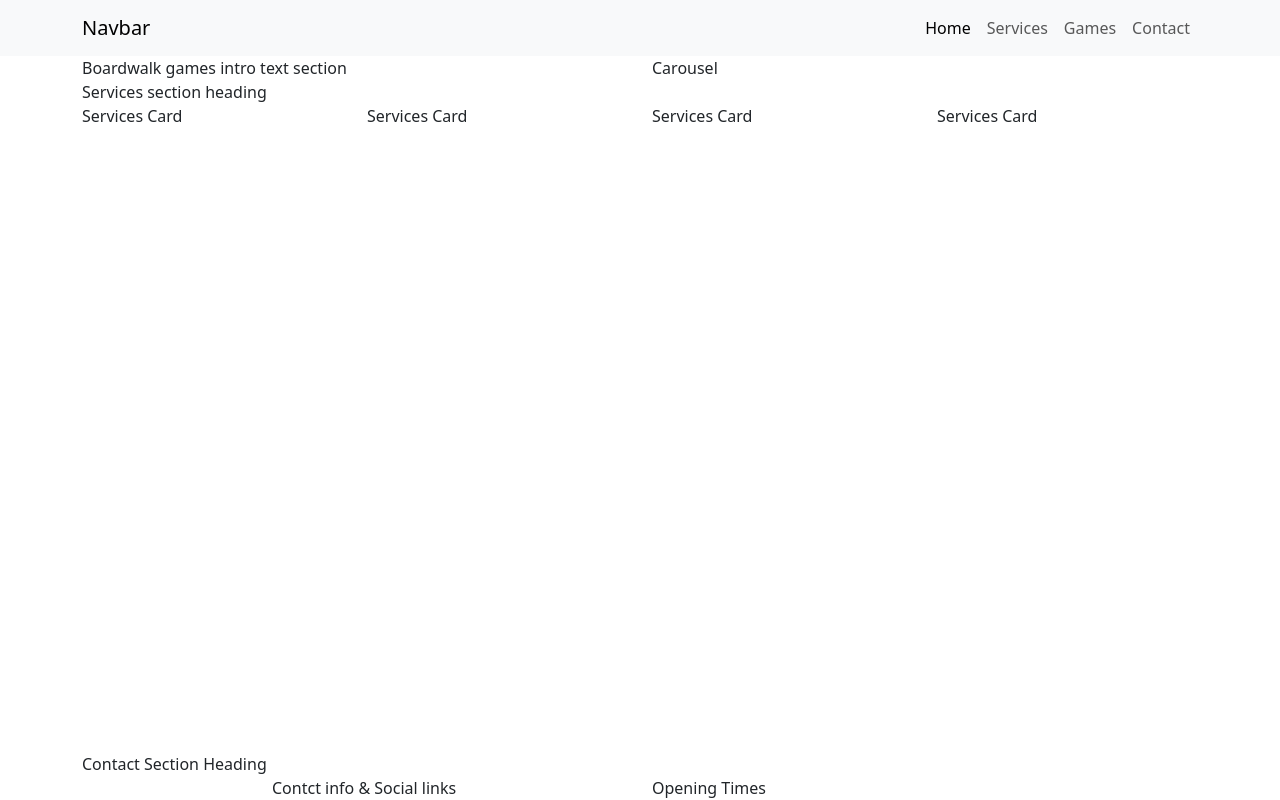
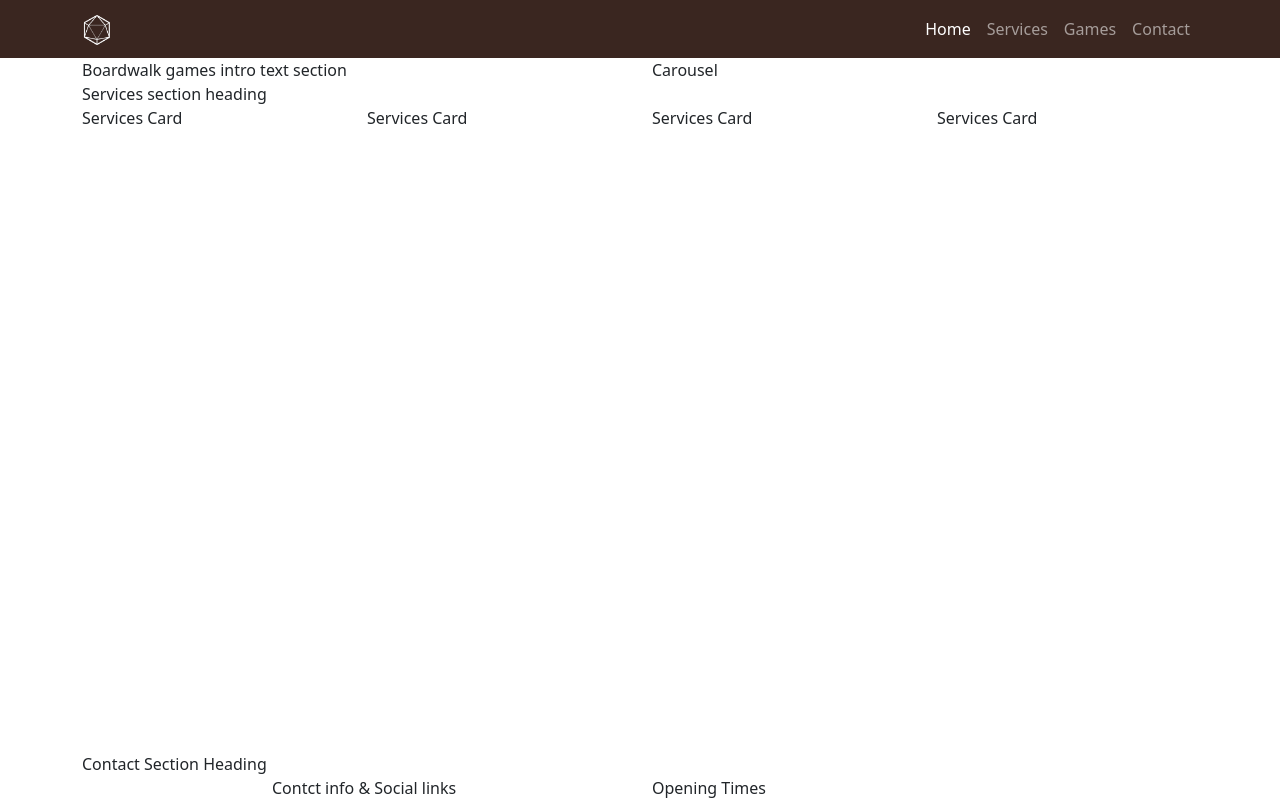
Before and after one commit to CXBeale/boardwalk-games, a plain HTML site: page index.html in a window 1280 px wide. Drawn offline with nearby package versions, Linux system fonts and the light colour scheme; a web font is replaced by a local one.

Commit message:
styling the navbar

```diff
--- a/assets/css/style.css
+++ b/assets/css/style.css
@@ -24,6 +24,14 @@ h1, h2, h3 {
     color: var(--highlight-color);
 }
 
+#navbar {
+    background-color: var(--primary-color);
+}
+
+#navbar .logo {
+    width: 30px;
+}
+
 /* .container ,
 .row {
     border: 2px solid black;
--- a/index.html
+++ b/index.html
@@ -52,9 +52,11 @@
   <body class="d-flex flex-column min-vh-100">
     <!--Navigation-->
     <div>
-      <nav class="navbar navbar-expand-lg bg-body-tertiary">
+      <nav id="navbar" class="navbar navbar-expand-lg" data-bs-theme="dark">
         <div class="container">
-          <a class="navbar-brand" href="index.html">Navbar</a>
+          <a class="navbar-brand" href="index.html">
+            <img src="assets/images/logo-sm-white.png" alt="Boardwalk Gmes logo" class="logo">
+          </a>
           <button
             class="navbar-toggler"
             type="button"
```
